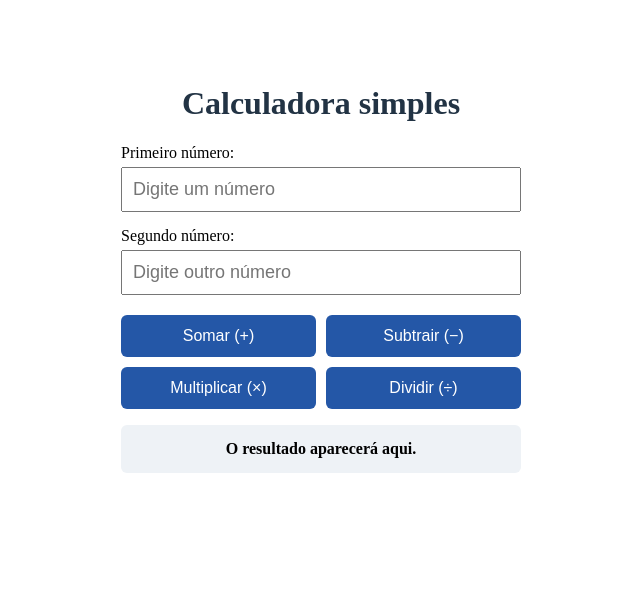
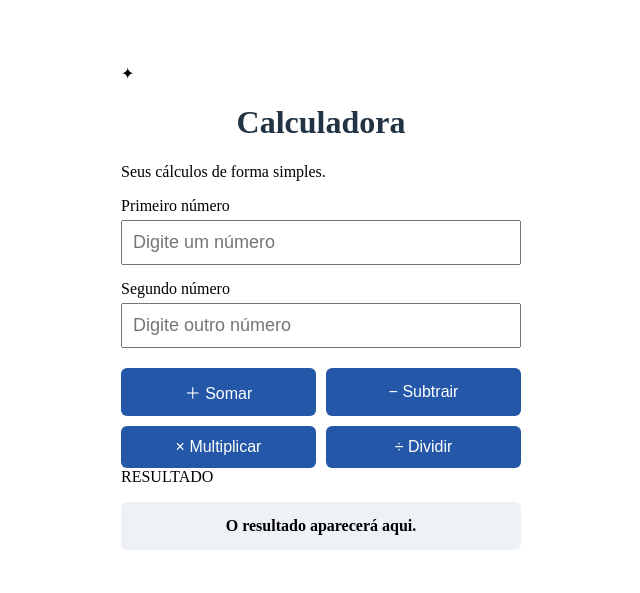
Before and after one commit to rafaeltfreddi-coder/Calculadora-gulosa, a plain HTML site: page index.html in a window 1280 px wide. Shown: the whole page, without its empty margins (319-959 px from the left). Drawn offline with Linux system fonts and the light colour scheme.

Commit message:
Update index.html

```diff
--- a/index.html
+++ b/index.html
@@ -1,46 +1,40 @@
-
 <!DOCTYPE html>
 <html lang="pt-BR">
 <head>
     <meta charset="UTF-8">
     <meta name="viewport" content="width=device-width, initial-scale=1.0">
-  <title>Calculadora simples</title>
+    <title>Calculadora Pro</title>
     <link rel="stylesheet" href="estilo.css">
 </head>
+<body>
+    <main class="calculadora">
+        <div class="icone">✦</div>
+        <h1>Calculadora</h1>
+        <p class="subtitulo">Seus cálculos de forma simples.</p>
 
-
-<body>
-  <main>
-    <h1>Calculadora simples</h1>
-
-
-    <label for="numero1">Primeiro número:</label>
+        <label for="numero1">Primeiro número</label>
         <input type="number" id="numero1" step="any"
                placeholder="Digite um número">
 
-
-    <label for="numero2">Segundo número:</label>
+        <label for="numero2">Segundo número</label>
         <input type="number" id="numero2" step="any"
                placeholder="Digite outro número">
 
-
         <div class="operacoes">
-      <!-- Cada botão informa qual operação será realizada. -->
-      <button type="button" onclick="calcular('somar')">Somar (+)</button>
-      <button type="button" onclick="calcular('subtrair')">Subtrair (−)</button>
-      <button type="button" onclick="calcular('multiplicar')">Multiplicar (×)</button>
-      <button type="button" onclick="calcular('dividir')">Dividir (÷)</button>
+            <button onclick="calcular('somar')">＋ Somar</button>
+            <button onclick="calcular('subtrair')">− Subtrair</button>
+            <button onclick="calcular('multiplicar')">× Multiplicar</button>
+            <button onclick="calcular('dividir')">÷ Dividir</button>
         </div>
 
-
-    <!-- O JavaScript atualiza o texto deste parágrafo. -->
+        <div class="painel-resultado">
+            <span>RESULTADO</span>
             <p id="resultado" aria-live="polite">
                 O resultado aparecerá aqui.
             </p>
+        </div>
     </main>
-<script src="script.js">
 
-
-</script>
+    <script src="script.js"></script>
 </body>
 </html>
```
Lines whose indentation alone changed are shown as unchanged.
